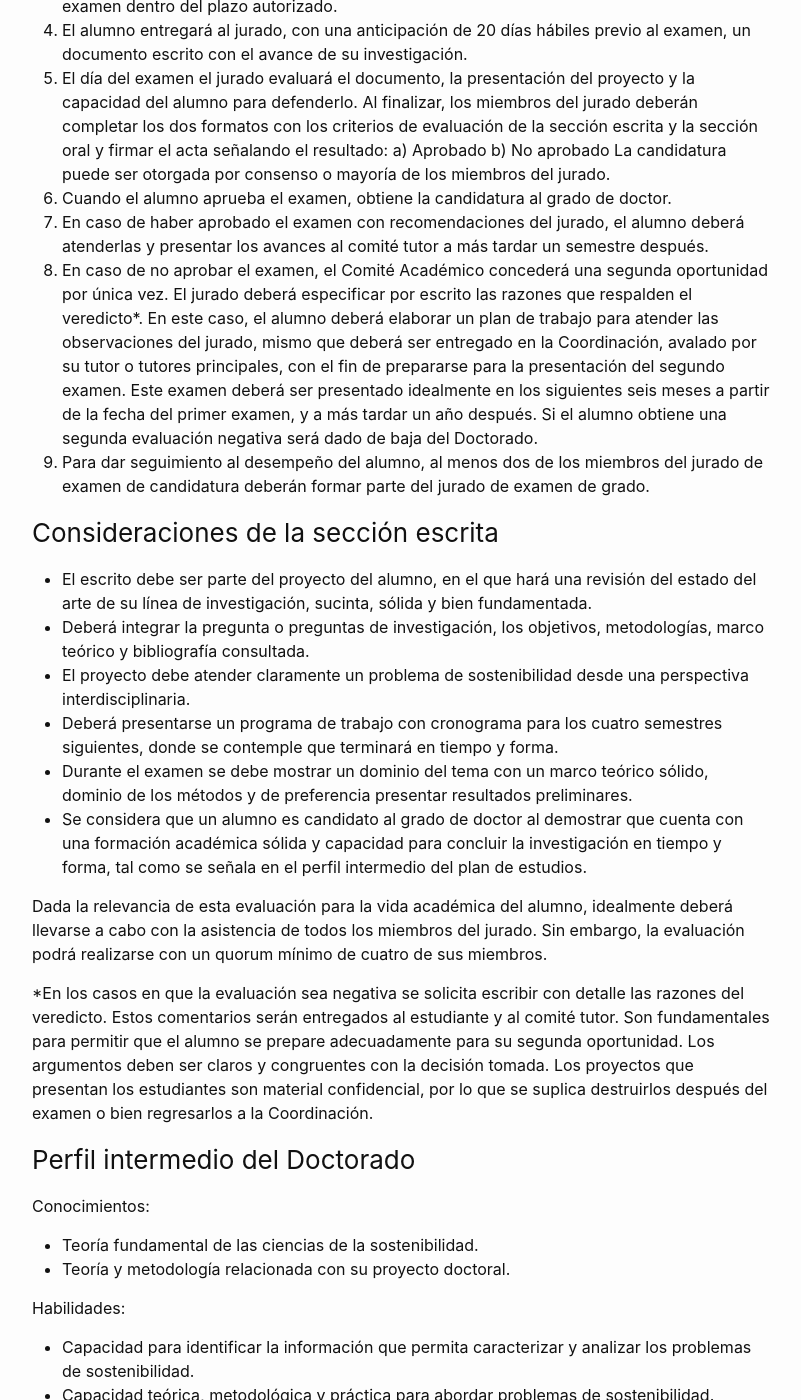
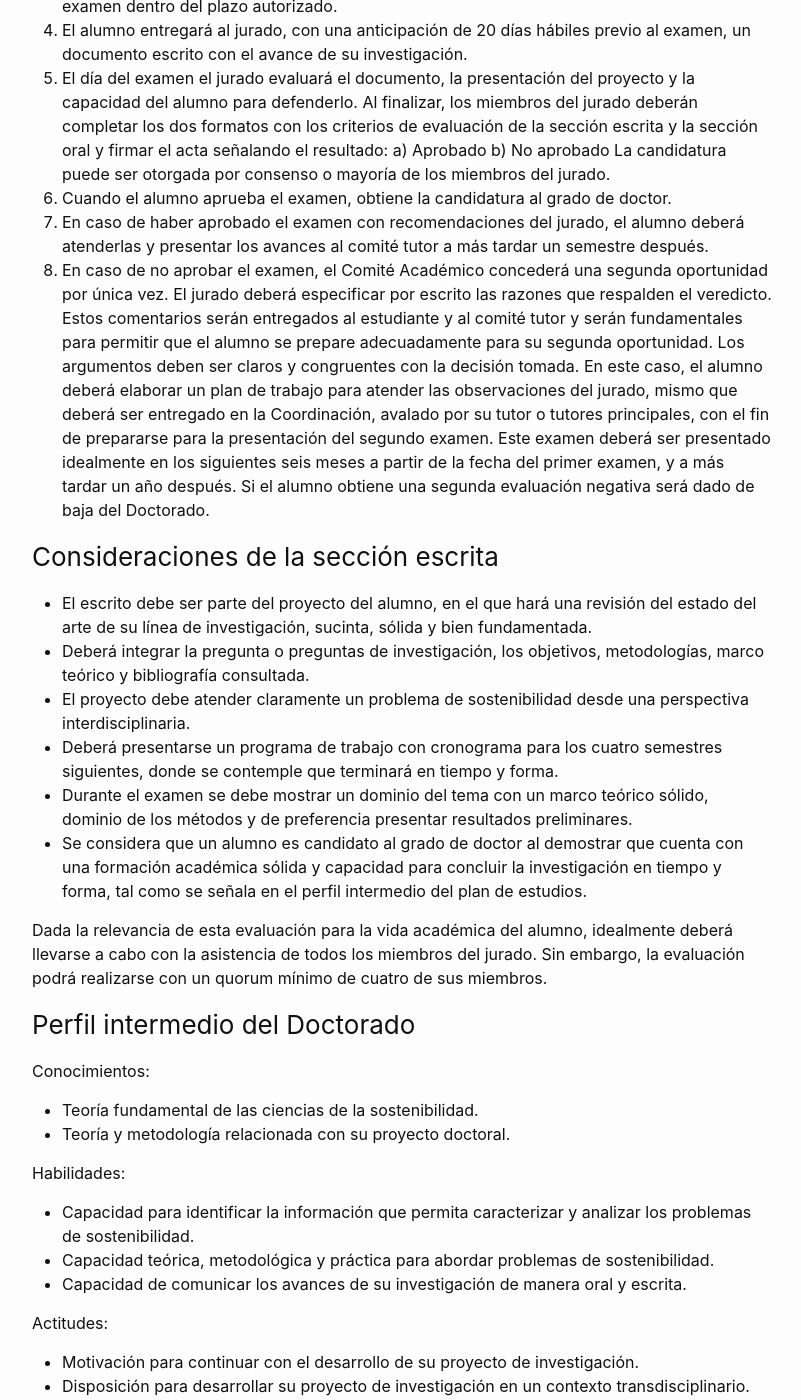
Before and after one commit to pcs-unam/pcs-unam.github.io, a Jekyll site: the page built from doctorado/candidatura.md, in a window 1280 px wide and 1400 px high, scrolled down 984 px. Shown: the whole window, without its empty margins (238-1039 px from the left). Built offline with Jekyll 4.4.1, drawn with Linux system fonts in a browser that asks for light colours.

Commit message:
Update candidatura.md

```diff
--- a/doctorado/candidatura.md
+++ b/doctorado/candidatura.md
@@ -29,8 +29,7 @@ b) No aprobado
 La candidatura puede ser otorgada por consenso o mayoría de los miembros del jurado.
 6. Cuando el alumno aprueba el examen, obtiene la candidatura al grado de doctor.
 7. En caso de haber aprobado el examen con recomendaciones del jurado, el alumno deberá atenderlas y presentar los avances al comité tutor a más tardar un semestre después.
-8. En caso de no aprobar el examen, el Comité Académico concederá una segunda oportunidad por única vez. El jurado deberá especificar por escrito las razones que respalden el veredicto*. En este caso, el alumno deberá elaborar un plan de trabajo para atender las observaciones del jurado, mismo que deberá ser entregado en la Coordinación, avalado por su tutor o tutores principales, con el fin de prepararse para la presentación del segundo examen. Este examen deberá ser presentado idealmente en los siguientes seis meses a partir de la fecha del primer examen, y a más tardar un año después. Si el alumno obtiene una segunda evaluación negativa será dado de baja del Doctorado.
-9. Para dar seguimiento al desempeño del alumno, al menos dos de los miembros del jurado de examen de candidatura deberán formar parte del jurado de examen de grado.
+8. En caso de no aprobar el examen, el Comité Académico concederá una segunda oportunidad por única vez. El jurado deberá especificar por escrito las razones que respalden el veredicto. Estos comentarios serán entregados al estudiante y al comité tutor y serán fundamentales para permitir que el alumno se prepare adecuadamente para su segunda oportunidad. Los argumentos deben ser claros y congruentes con la decisión tomada. En este caso, el alumno deberá elaborar un plan de trabajo para atender las observaciones del jurado, mismo que deberá ser entregado en la Coordinación, avalado por su tutor o tutores principales, con el fin de prepararse para la presentación del segundo examen. Este examen deberá ser presentado idealmente en los siguientes seis meses a partir de la fecha del primer examen, y a más tardar un año después. Si el alumno obtiene una segunda evaluación negativa será dado de baja del Doctorado.
 
 ### Consideraciones de la sección escrita
  - El escrito debe ser parte del proyecto del alumno, en el que hará una revisión del estado del arte de su línea de investigación, sucinta, sólida y bien fundamentada.
@@ -42,7 +41,6 @@ La candidatura puede ser otorgada por consenso o mayoría de los miembros del ju
 
 Dada la relevancia de esta evaluación para la vida académica del alumno, idealmente deberá llevarse a cabo con la asistencia de todos los miembros del jurado. Sin embargo, la evaluación podrá realizarse con un quorum mínimo de cuatro de sus miembros.
 
-*En los casos en que la evaluación sea negativa se solicita escribir con detalle las razones del veredicto. Estos comentarios serán entregados al estudiante y al comité tutor. Son fundamentales para permitir que el alumno se prepare adecuadamente para su segunda oportunidad. Los argumentos deben ser claros y congruentes con la decisión tomada. Los proyectos que presentan los estudiantes son material confidencial, por lo que se suplica destruirlos después del examen o bien regresarlos a la Coordinación.
 
 ### Perfil intermedio del Doctorado
 
```
